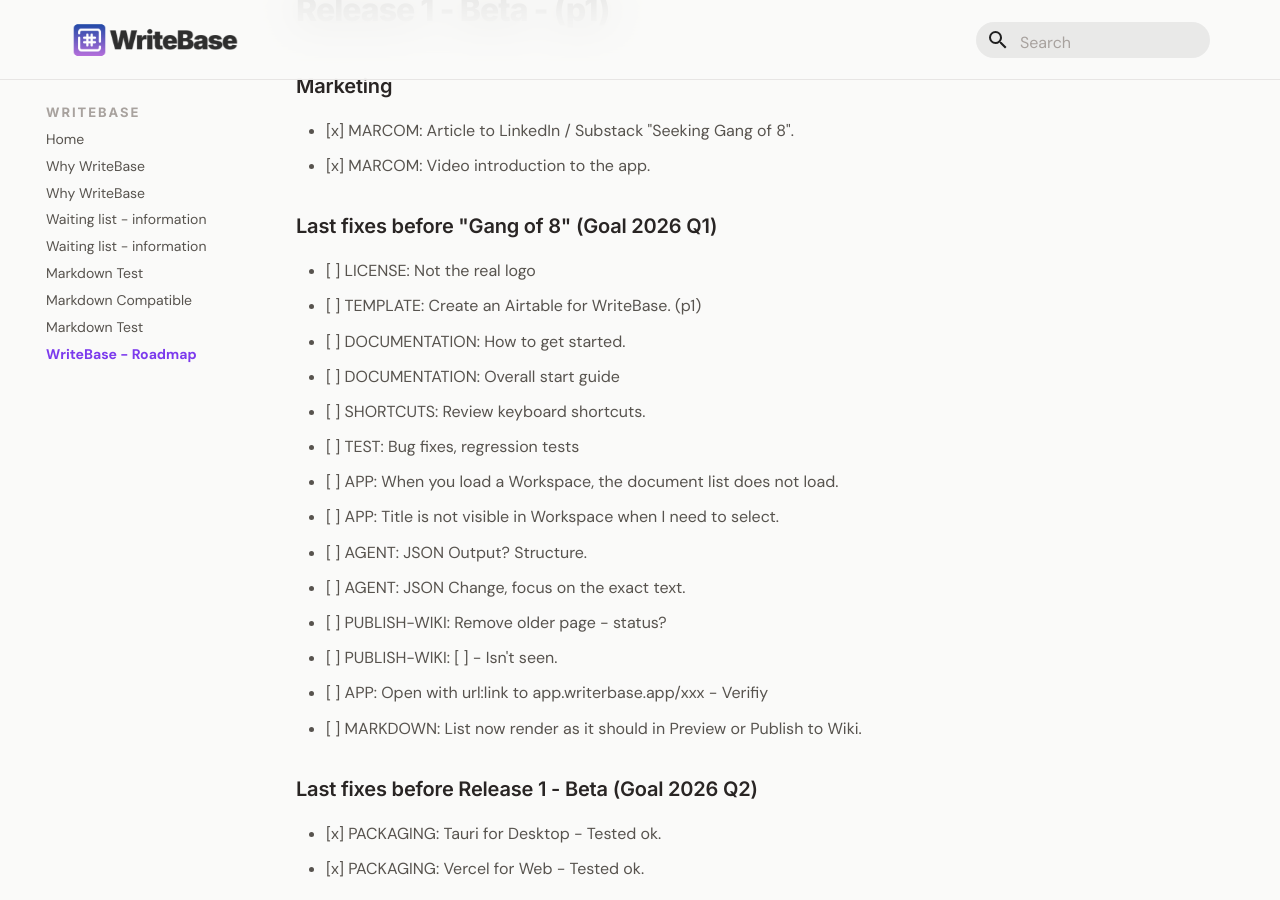
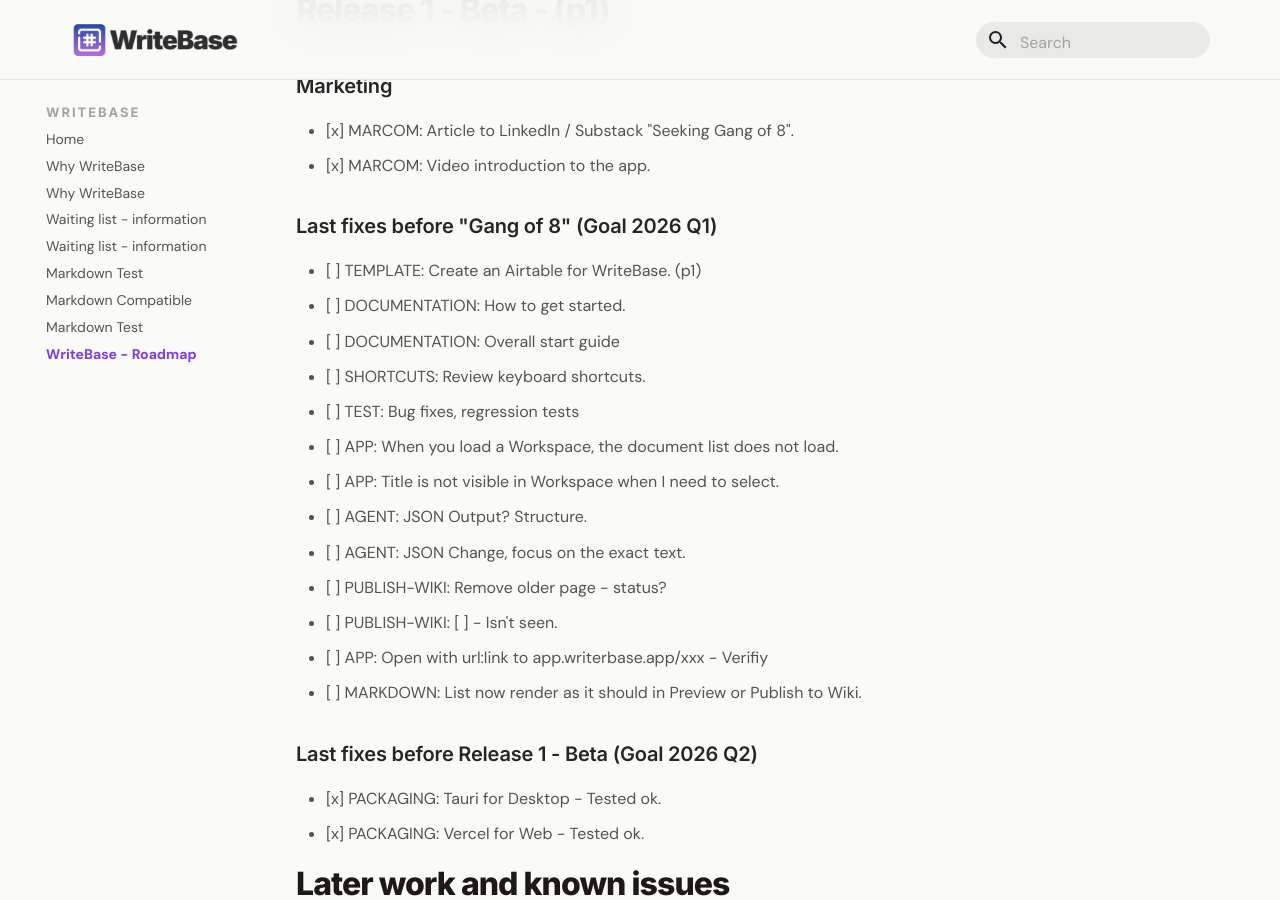
Before and after one commit to larssonhthomas-afk/writebase-docs, an MkDocs documentation site: the page built from docs/9writebase---roadmap.md, in a window 1280 px wide and 900 px high, scrolled down 336 px. Built offline with MkDocs 1.6.1 and Material for MkDocs 9.7.7, drawn with Linux system fonts in a browser that asks for light colours; some web fonts are replaced.

Commit message:
Update 9writebase---roadmap.md

```diff
--- a/docs/9writebase---roadmap.md
+++ b/docs/9writebase---roadmap.md
@@ -21,7 +21,6 @@ This Backlog has a priority 1-3.
 - [x] MARCOM: Video introduction to the app.
 
 ### Last fixes before "Gang of 8" (Goal 2026 Q1)
-- [ ] LICENSE: Not the real logo
 - [ ] TEMPLATE: Create an Airtable for WriteBase. (p1)
 - [ ] DOCUMENTATION: How to get started.
 - [ ] DOCUMENTATION: Overall start guide
```
